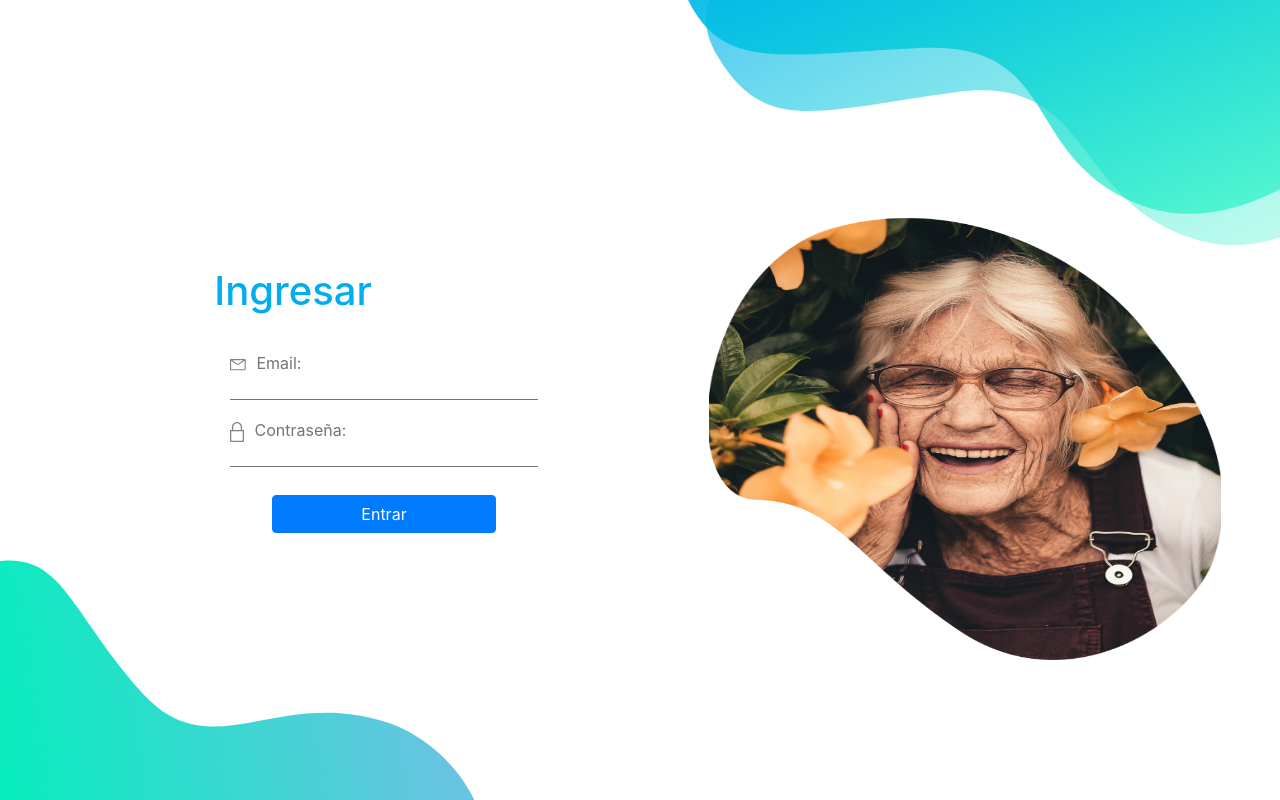
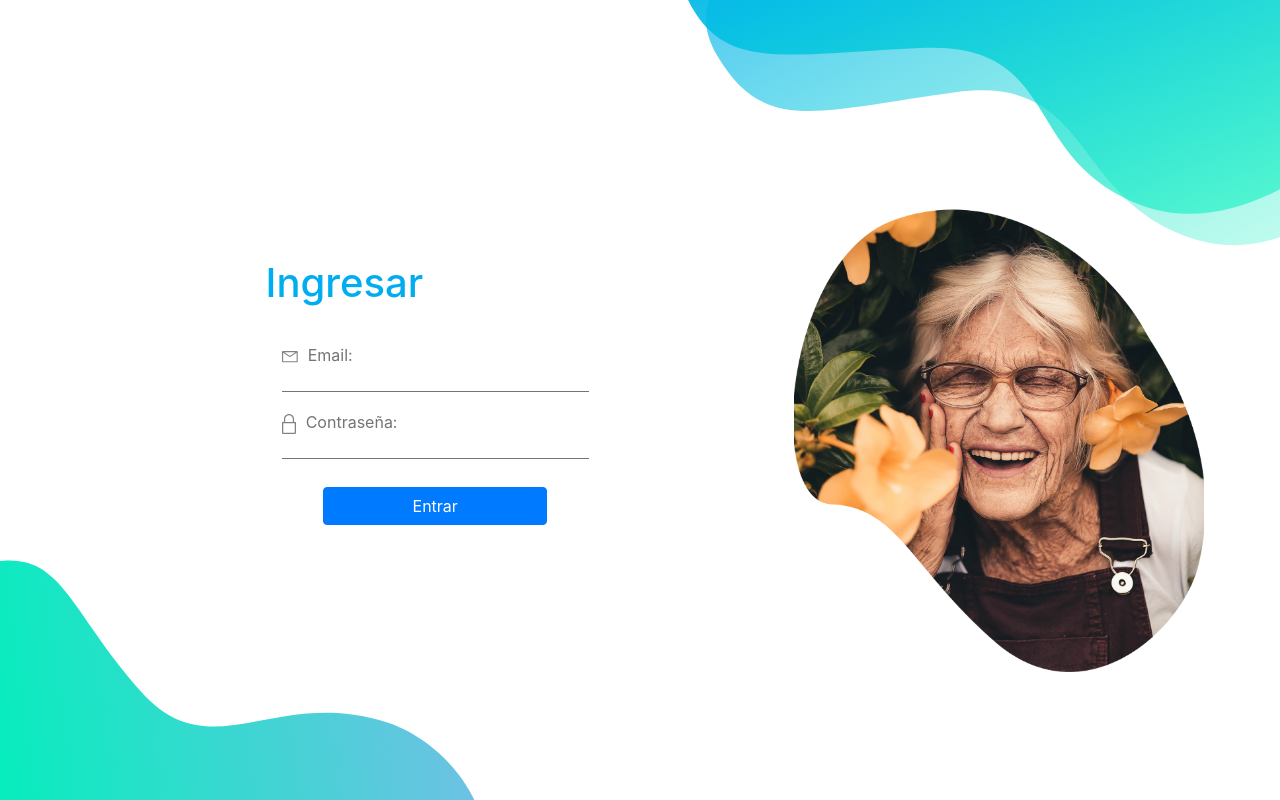
Before and after one commit to marialejandraip/crowdfunding-peer-to-peer, a React (Create React App) app: page /admin in a window 1280 px wide. Built offline with nearby package versions, Linux system fonts and the light colour scheme; no server answers.

Commit message:
login signup fixing styles

```diff
--- a/src/components.css
+++ b/src/components.css
@@ -41,8 +41,8 @@
     position: absolute;
     color: #00ADF0;
     margin-left: 9%;
-    width: 75%;
-    top: 150px;
+    width: 40%;
+    top: 70px;
     z-index: 2;
 }
 .container{
@@ -130,8 +130,7 @@ label{
 
   .child, .grandma{
     display: block;
-    width: 40%;
-    height: 65%;
+    width: 32%;
   }
 
 
--- a/src/components/login.js
+++ b/src/components/login.js
@@ -47,8 +47,9 @@ export default function Login() {
       <div>
         <h1 className = "tittle">Ingresar</h1>
         <div className = "container">
-          <form className = "form">
-            <label>
+          <form >
+          <div className="form-group">
+          <label>
               <img src = {mail} alt=""/>
               Email:
               <input className = "input" type='text'
@@ -62,7 +63,9 @@ export default function Login() {
             </label>
             <Button
             className = "col-7 button"
-            onClick={(e)=>login(e)}>Entrar</Button>
+            onClick={(e)=>login(e)}
+            >Entrar</Button>
+          </div>
           </form>
         </div>
       </div>
```
